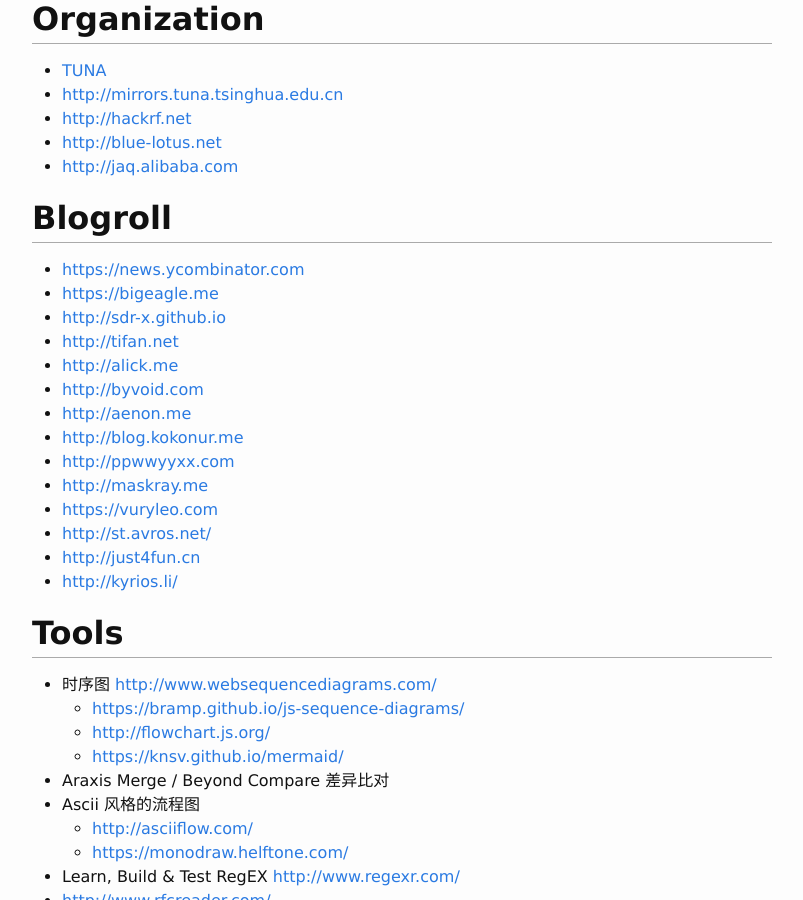
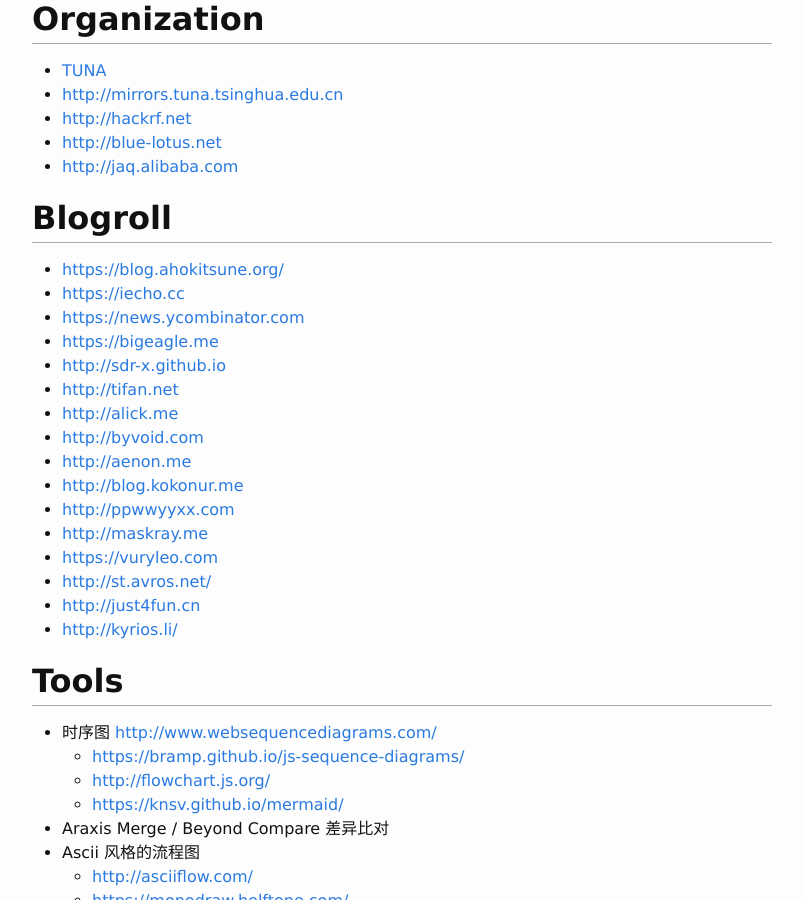
Before and after one commit to scateu/scateu.github.io, a Jekyll site: the page built from _pages/04-links.md, in a window 1280 px wide and 900 px high, scrolled down 344 px. Shown: the whole window, without its empty margins (238-1041 px from the left). Built offline with Jekyll 4.4.1, drawn with Linux system fonts in a browser that asks for light colours; comment, search, counter and statistics services are not loaded.

Commit message:
Sun Mar  4 00:04:56 CST 2018

```diff
--- a/_pages/04-links.md
+++ b/_pages/04-links.md
@@ -19,6 +19,8 @@
 
 ## Blogroll
 
+ - <https://blog.ahokitsune.org/>
+ - <https://iecho.cc>
  - <https://news.ycombinator.com>
  - <https://bigeagle.me>
  - <http://sdr-x.github.io>
```
